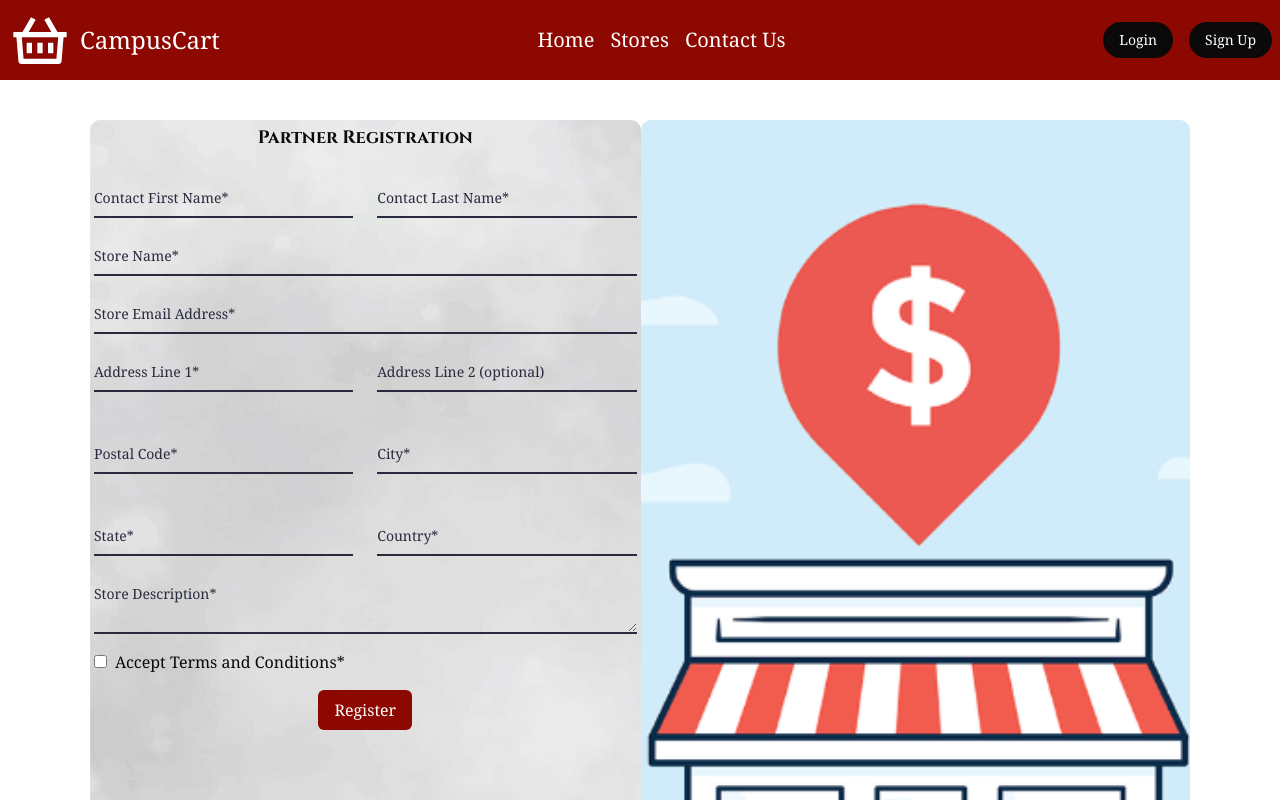
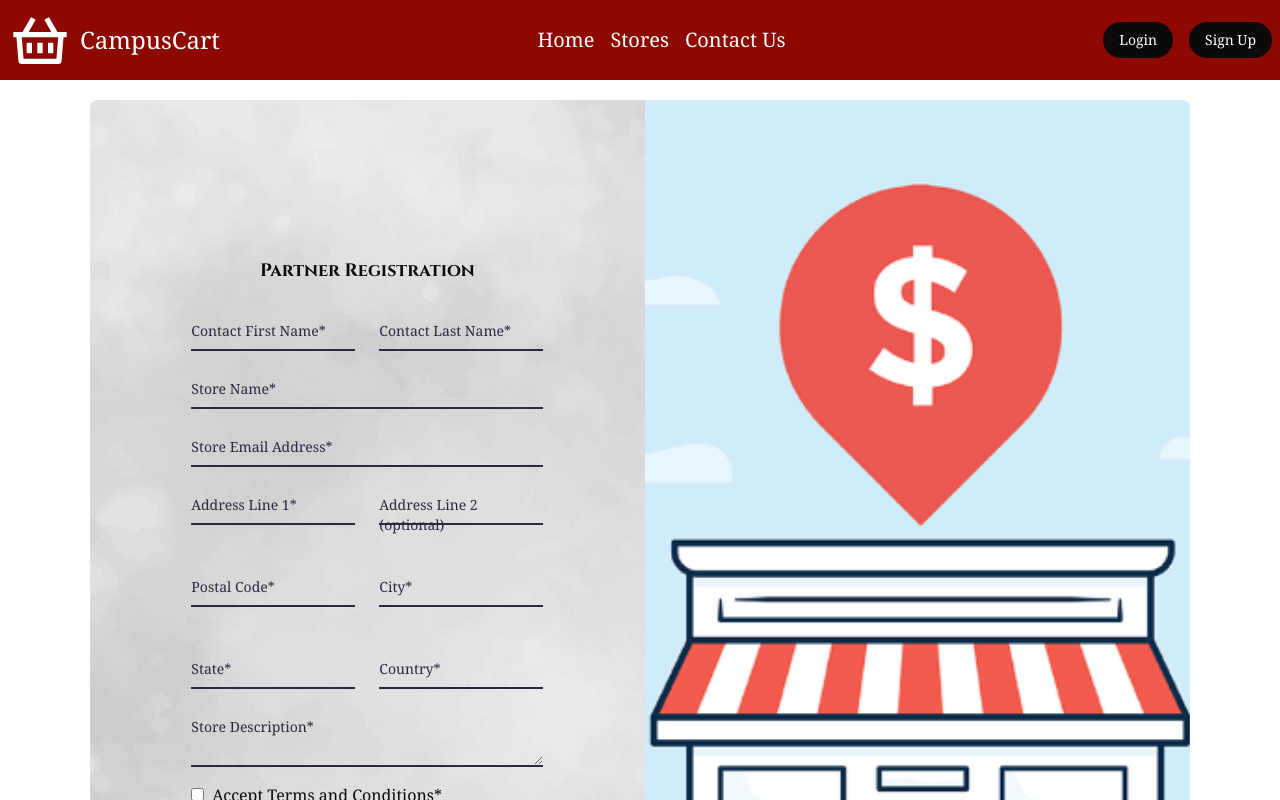
Before and after one commit to hamitsehjal/CampusCart-FRONTEND, a Next.js app: page /partner-register in a window 1280 px wide. Shown: the top 800 px of the page. Built offline with nearby package versions, Linux system fonts and the light colour scheme.

Commit message:
Partner-Register v2.0

```diff
--- a/src/pages/partner-register.jsx
+++ b/src/pages/partner-register.jsx
@@ -146,21 +146,23 @@ if (!formData.acceptTerms) {
     }
   };
   return (
-    <div className="min-h-screen flex items-center justify-center" style={{
-        marginBottom: "40px",
-        marginTop:"40px",
+    <div className="min-h-screen flex items-center justify-center shadow-lg dark:bg-neutral-100" style={{
+        borderRadius: "10px",
       }}>
-      <div
-        className="w-full sm:w-1/2 md:w-1/2 p-1"
-        style={{
+       <div
+          className="w-full sm:w-1/2 md:w-1/2 p-8 rounded-b-lg lg:w-6/12 lg:rounded-l-lg lg:rounded-br-none"
+          style={{
           backgroundImage: `url(${PartnerRegisterImage.formbackground})`,
+          marginBottom: "20px",
+          marginTop: "20px",
           backgroundSize: "cover",
-          borderRadius: "10px",
           display: "flex",
           flexDirection: "column",
           marginLeft: "90px",
           minHeight: "115vh",
           maxHeight: "115vh",
+          alignItems: "center",
+          justifyContent: "center",
         }}
       >
 
@@ -449,15 +451,16 @@ if (!formData.acceptTerms) {
         </form>
       </div>
       <div
-        className="hidden sm:block w-1/2 bg-cover bg-center rounded-lg"
+        className="hidden sm:block w-1/2 bg-cover bg-center rounded-b-lg lg:w-6/12 lg:rounded-r-lg lg:rounded-bl-none"
         style={{
           backgroundImage: `url(${PartnerRegisterImage.grocerybackground})`,
           minHeight: "115vh",
-          borderRadius: "10px",
           height: "100%",
           display: "flex",
           flexDirection: "column",
           marginRight: "90px",
+          marginBottom: "20px",
+          marginTop: "20px",
         }}
       ></div>
     </div>
```
Also changed, not shown: 1 other file (tests, documents, lock files or other folders).
